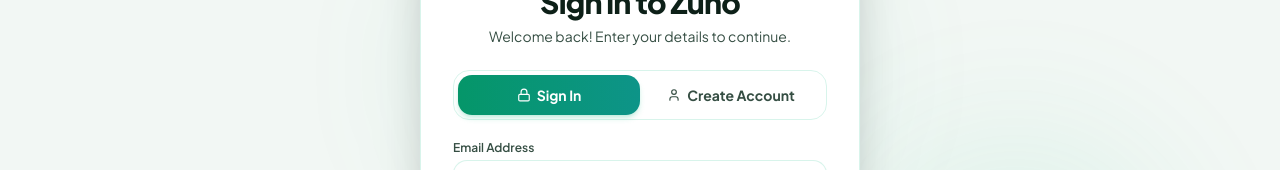
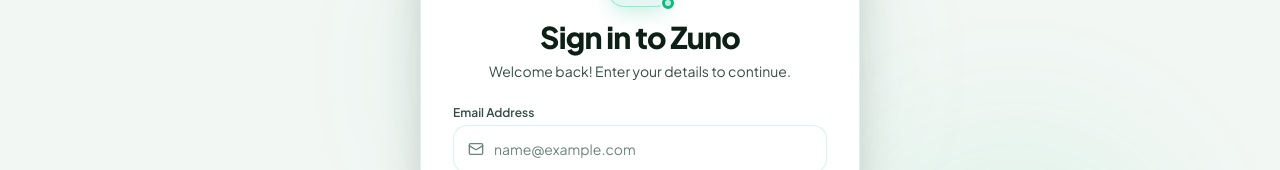
Before and after one commit to siddhartha2001dev/Zuno---End-to-end-encrypted-chat-app, a React (Vite) app in the folder Frontend/: page / in a window 1280 px wide. Shown: the part 290-460 px from the top of the page. Built offline with nearby package versions, Linux system fonts and the light colour scheme; no server answers.

Commit message:
UI: remove Sign In / Create Account toggle tab bar from auth page

```diff
--- a/Frontend/src/components/AuthModal.tsx
+++ b/Frontend/src/components/AuthModal.tsx
@@ -400,39 +400,7 @@
             </p>
           </div>
 
-          {/* Prominent Mode Selector Tabs */}
-          <div className="flex p-1 bg-theme-surface/80 border border-theme-border rounded-2xl mb-5 shadow-xs">
-            <button
-              type="button"
-              onClick={() => {
-                setIsLogin(true);
-                setError(null);
-              }}
-              className={`flex-1 py-2 sm:py-2.5 text-xs sm:text-sm font-bold rounded-xl transition-all duration-150 flex items-center justify-center gap-1.5 cursor-pointer ${
-                isLogin
-                  ? "bg-gradient-to-r from-emerald-600 to-teal-600 text-white shadow-md shadow-emerald-500/20"
-                  : "text-theme-text-secondary hover:text-theme-text hover:bg-theme-bg/60"
-              }`}
-            >
-              <Lock className="w-3.5 h-3.5" />
-              <span>Sign In</span>
-            </button>
-            <button
-              type="button"
-              onClick={() => {
-                setIsLogin(false);
-                setError(null);
-              }}
-              className={`flex-1 py-2 sm:py-2.5 text-xs sm:text-sm font-bold rounded-xl transition-all duration-150 flex items-center justify-center gap-1.5 cursor-pointer ${
-                !isLogin
-                  ? "bg-gradient-to-r from-emerald-600 to-teal-600 text-white shadow-md shadow-emerald-500/20"
-                  : "text-theme-text-secondary hover:text-theme-text hover:bg-theme-bg/60"
-              }`}
-            >
-              <UserIcon className="w-3.5 h-3.5" />
-              <span>Create Account</span>
-            </button>
-          </div>
+
 
           {/* Banner Alert (Session expiry, Token deletion, or Account verification) */}
           {successBanner && !error && (
```
